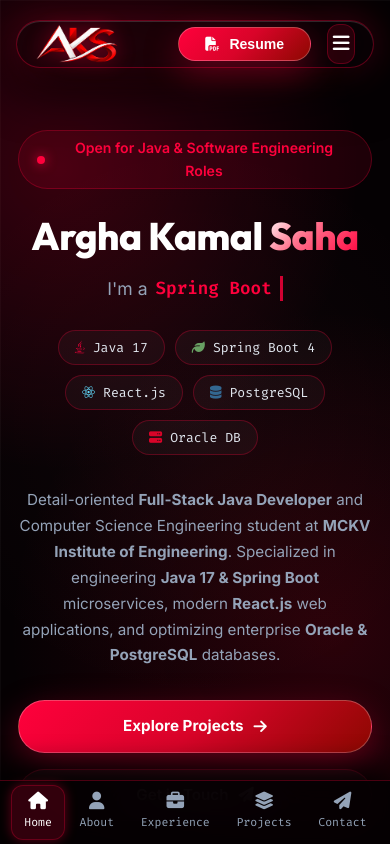
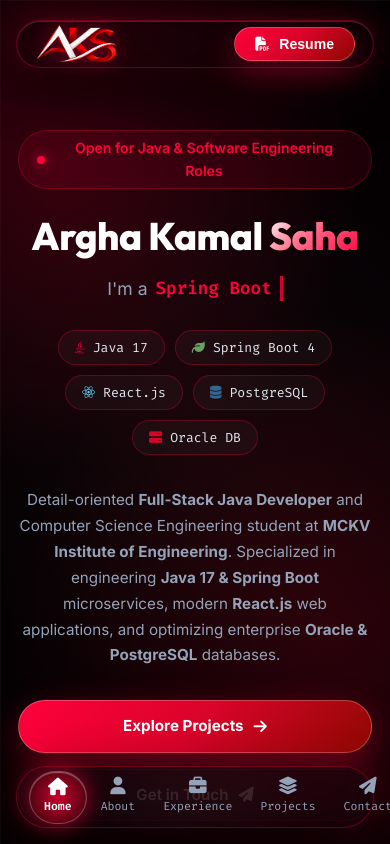
Before and after one commit to pushanargha23/my-portfolio, a React (Vite) app: page / in a window 390 px wide. Shown: the top 844 px of the page. Built offline with nearby package versions, Linux system fonts and the light colour scheme.

Commit message:
Update mobile bottom dock to Floating Translucent Glass Pill layout with active spotlight tab glow

```diff
--- a/src/components/Navbar.jsx
+++ b/src/components/Navbar.jsx
@@ -3,7 +3,6 @@
 
 export default function Navbar({ onOpenResume }) {
   const [scrolled, setScrolled] = useState(false);
-  const [mobileActive, setMobileActive] = useState(false);
 
   useEffect(() => {
     const handleScroll = () => {
@@ -19,7 +18,7 @@
       <div className="container nav-container">
 
         {/* Standalone Logo Image in Original Shape */}
-        <Link to="/" className="nav-logo" onClick={() => setMobileActive(false)} style={{ padding: 0, background: 'none' }}>
+        <Link to="/" className="nav-logo" style={{ padding: 0, background: 'none' }}>
           <img
             src="/logo.png"
             alt="AKS Logo"
@@ -33,55 +32,47 @@
           />
         </Link>
 
-        <ul className={`nav-links ${mobileActive ? 'mobile-active' : ''}`}>
+        <ul className="nav-links">
           <li>
-            <NavLink to="/" end className={({ isActive }) => `nav-link ${isActive ? 'active' : ''}`} onClick={() => setMobileActive(false)}>
+            <NavLink to="/" end className={({ isActive }) => `nav-link ${isActive ? 'active' : ''}`}>
               Home
             </NavLink>
           </li>
           <li>
-            <NavLink to="/about" className={({ isActive }) => `nav-link ${isActive ? 'active' : ''}`} onClick={() => setMobileActive(false)}>
+            <NavLink to="/about" className={({ isActive }) => `nav-link ${isActive ? 'active' : ''}`}>
               About
             </NavLink>
           </li>
           <li>
-            <NavLink to="/experience" className={({ isActive }) => `nav-link ${isActive ? 'active' : ''}`} onClick={() => setMobileActive(false)}>
+            <NavLink to="/experience" className={({ isActive }) => `nav-link ${isActive ? 'active' : ''}`}>
               Experience
             </NavLink>
           </li>
           <li>
-            <NavLink to="/skills" className={({ isActive }) => `nav-link ${isActive ? 'active' : ''}`} onClick={() => setMobileActive(false)}>
+            <NavLink to="/skills" className={({ isActive }) => `nav-link ${isActive ? 'active' : ''}`}>
               Skills
             </NavLink>
           </li>
           <li>
-            <NavLink to="/projects" className={({ isActive }) => `nav-link ${isActive ? 'active' : ''}`} onClick={() => setMobileActive(false)}>
+            <NavLink to="/projects" className={({ isActive }) => `nav-link ${isActive ? 'active' : ''}`}>
               Projects
             </NavLink>
           </li>
           <li>
-            <NavLink to="/education" className={({ isActive }) => `nav-link ${isActive ? 'active' : ''}`} onClick={() => setMobileActive(false)}>
+            <NavLink to="/education" className={({ isActive }) => `nav-link ${isActive ? 'active' : ''}`}>
               Education
             </NavLink>
           </li>
           <li>
-            <NavLink to="/contact" className={({ isActive }) => `nav-link ${isActive ? 'active' : ''}`} onClick={() => setMobileActive(false)}>
+            <NavLink to="/contact" className={({ isActive }) => `nav-link ${isActive ? 'active' : ''}`}>
               Contact
             </NavLink>
           </li>
         </ul>
 
-        <div style={{ display: 'flex', alignItems: 'center', gap: '16px' }}>
+        <div style={{ display: 'flex', alignItems: 'center' }}>
           <button onClick={onOpenResume} className="btn-mb-primary" style={{ padding: '8px 20px', fontSize: '0.88rem' }}>
             <i className="fa-solid fa-file-pdf"></i> Resume
-          </button>
-
-          <button
-            className="mobile-toggle"
-            onClick={() => setMobileActive(!mobileActive)}
-            aria-label="Toggle Navigation Menu"
-          >
-            <i className={`fa-solid ${mobileActive ? 'fa-xmark' : 'fa-bars'}`}></i>
           </button>
         </div>
       </div>
--- a/src/index.css
+++ b/src/index.css
@@ -840,20 +840,21 @@
 
   .mobile-bottom-dock {
     position: fixed;
-    bottom: 0;
-    left: 0;
-    right: 0;
-    height: 64px;
-    background: rgba(5, 1, 3, 0.94);
-    backdrop-filter: blur(24px) saturate(200%);
-    -webkit-backdrop-filter: blur(24px) saturate(200%);
-    border-top: 1px solid var(--red-border);
+    bottom: 16px;
+    left: 16px;
+    right: 16px;
+    height: 62px;
+    background: rgba(12, 3, 8, 0.55);
+    backdrop-filter: blur(28px) saturate(200%);
+    -webkit-backdrop-filter: blur(28px) saturate(200%);
+    border: 1px solid rgba(255, 0, 60, 0.35);
+    border-radius: var(--radius-full);
     display: flex;
     align-items: center;
     justify-content: space-around;
     z-index: 998;
-    box-shadow: 0 -10px 30px rgba(0, 0, 0, 0.95);
-    padding: 0 10px;
+    box-shadow: 0 20px 50px rgba(0, 0, 0, 0.85), 0 0 35px rgba(255, 0, 60, 0.28);
+    padding: 4px 12px;
   }
 
   .mobile-dock-item {
@@ -861,29 +862,37 @@
     flex-direction: column;
     align-items: center;
     justify-content: center;
-    gap: 4px;
+    gap: 3px;
     color: var(--text-muted);
     text-decoration: none;
     font-size: 0.72rem;
     font-family: var(--font-mono);
     transition: var(--transition-fast);
-    padding: 6px 12px;
-    border-radius: var(--radius-sm);
+    padding: 6px 14px;
+    border-radius: var(--radius-full);
+    position: relative;
   }
 
   .mobile-dock-item i {
     font-size: 1.1rem;
   }
 
-  .mobile-dock-item:hover,
+  .mobile-dock-item:hover {
+    color: var(--white);
+    background: rgba(255, 0, 60, 0.2);
+    box-shadow: 0 0 15px rgba(255, 0, 60, 0.35);
+  }
+
   .mobile-dock-item.active {
     color: var(--white);
-    background: rgba(255, 0, 60, 0.18);
-    border: 1px solid var(--red-border);
-    box-shadow: 0 0 12px rgba(255, 0, 60, 0.35);
+    font-weight: 700;
+    background: radial-gradient(circle at center, rgba(255, 0, 60, 0.78) 0%, rgba(217, 4, 41, 0.45) 60%, rgba(141, 8, 1, 0.2) 100%);
+    box-shadow: 0 0 22px rgba(255, 0, 60, 0.65), inset 0 1px 1px rgba(255, 255, 255, 0.35);
+    border: 1px solid rgba(255, 255, 255, 0.25);
+    border-radius: var(--radius-full);
   }
 
   body {
-    padding-bottom: 64px;
+    padding-bottom: 80px;
   }
 }
```
